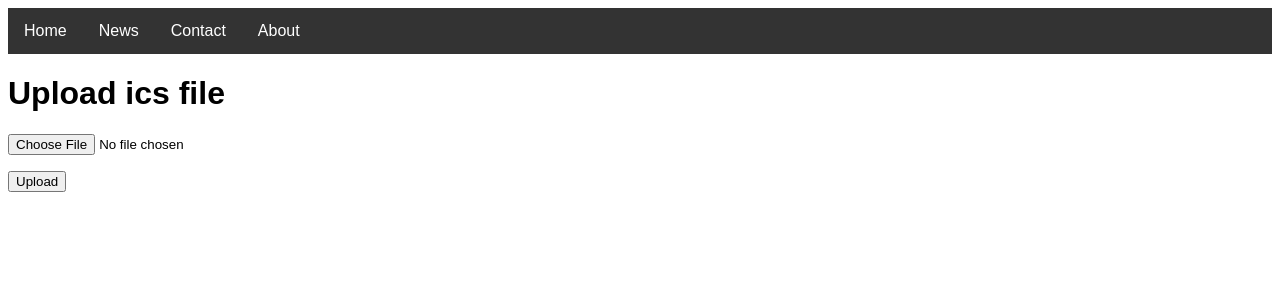
After one commit to tomas-acuna/ScheduleThingy, a Flask app: page /upload in a window 1280 px wide. The commit adds this page. Shown: the top 300 px of the page. Run offline with Flask 2, Linux system fonts and the light colour scheme; a user stored in the database is signed in.

Commit message:
did stuff

```diff
--- a/main.py
+++ b/main.py
@@ -11,8 +11,8 @@ def get_hash(string):
 @app.route('/')
 def index():
     if 'username' in session:
-        return render_template("classList.html", username = session["username"])
-    return redirect('/classList')
+        return render_template("classList.html", username = session["username"], classes= ["hello","goodbye","world"])# + list(map(lambda x: x[0], scheduleData.getClasses(session["username"]))))
+    return redirect('/login')
 
 @app.route("/logout")
 def logout():
@@ -50,6 +50,17 @@ def login():
 def classList():
     return render_template("classList.html",classes= ["hello","goodbye","world"])
 
+@app.route('/upload', methods=['GET', 'POST'])
+def upload_file():
+    if "username" not in session:
+        return redirect("/login")
+    if request.method == 'POST':
+        if request.files["file"]:
+            scheduleData.createScheduleData(session["username"], request.files["file"].read().decode("utf-8"))
+            return redirect("/")
+        return render_template("upload.html", error = "something went wrong")
+    return render_template("upload.html")
+
 
 if __name__ == '__main__':
   app.run(port=5000, debug=True)
--- a/static/css/main.css
+++ b/static/css/main.css
@@ -88,3 +88,7 @@ ul {
 .class-time {
     flex-shrink: 0; /* Prevent the class-time from shrinking */
 }
+
+a {
+    color: blue;
+}
--- a/templates/classList.html
+++ b/templates/classList.html
@@ -6,8 +6,10 @@
 {% endblock %}
 
 {% block body %}
+<p>hello {{ username }}</p>
+<p><a href = "/logout">log out</a></p>
+<p><a href = "/upload">upload schedule</a></p>
 {% for name in classes %}
-
 <div class ="button-container">
 <button class="button_name">{{name}}</button>
 </div>
--- /dev/null
+++ b/templates/upload.html
@@ -0,0 +1,14 @@
+{% extends 'base.html' %}
+
+{% block head %}
+<title>Upload</title>
+{% endblock %}
+
+{% block body %}
+<h1>Upload ics file</h1>
+<form action="/upload" method=post enctype=multipart/form-data>
+  <p><input type=file name=file accept = ".ics"></p>
+  <p><input type=submit value=Upload></p>
+  <p>{{ error_messaage }}</p>
+</form>
+{% endblock %}
```
Also changed, not shown: schedule_parse.py (+4 -6 lines).
